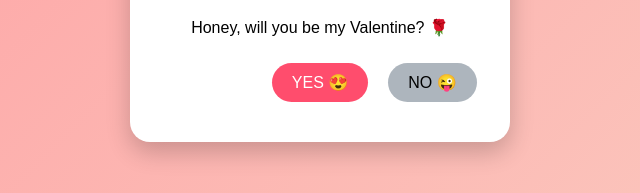
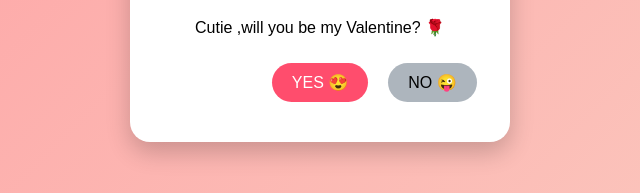
Before and after one commit to harishmourya8-sys/valentine-for-honey, a plain HTML site: page index.html in a window 1280 px wide. Shown: the part 402-595 px from the top of the page, 320-960 px from the left. Drawn offline with Linux system fonts and the light colour scheme.

Commit message:
Change title and message from 'Honey' to 'Cutie'

```diff
--- a/index.html
+++ b/index.html
@@ -2,7 +2,7 @@
 <html lang="en">
 <head>
   <meta charset="UTF-8">
-  <title>For Honey ❤️</title>
+  <title>For Cutie ❤️</title>
   <style>
     body {
       background: linear-gradient(135deg, #ff9a9e, #fad0c4);
@@ -45,7 +45,7 @@
 
 <div class="box">
   <h1>Harish has a question 💖</h1>
-  <p>Honey, will you be my Valentine? 🌹</p>
+  <p>Cutie ,will you be my Valentine? 🌹</p>
   <button id="yes" onclick="yesClick()">YES 😍</button>
   <button id="no" onmouseover="moveNo()">NO 😜</button>
 </div>
```
